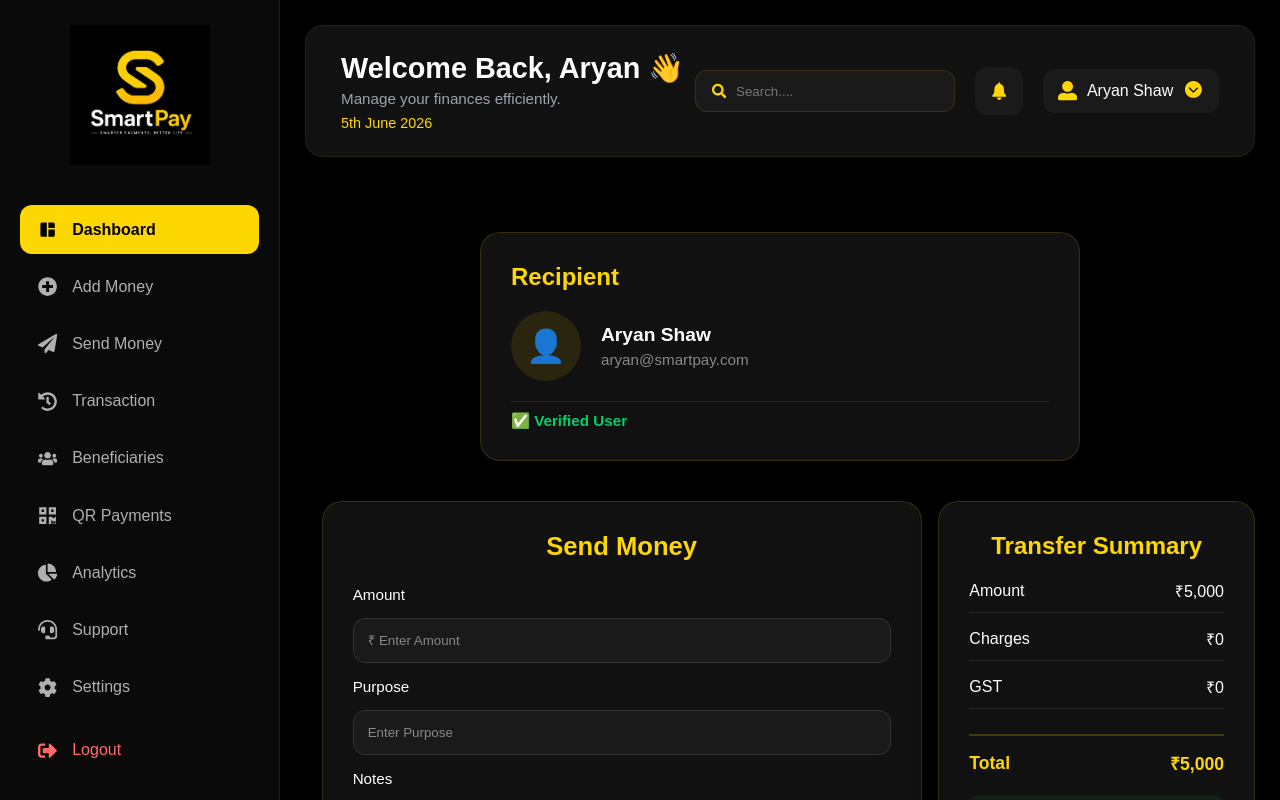
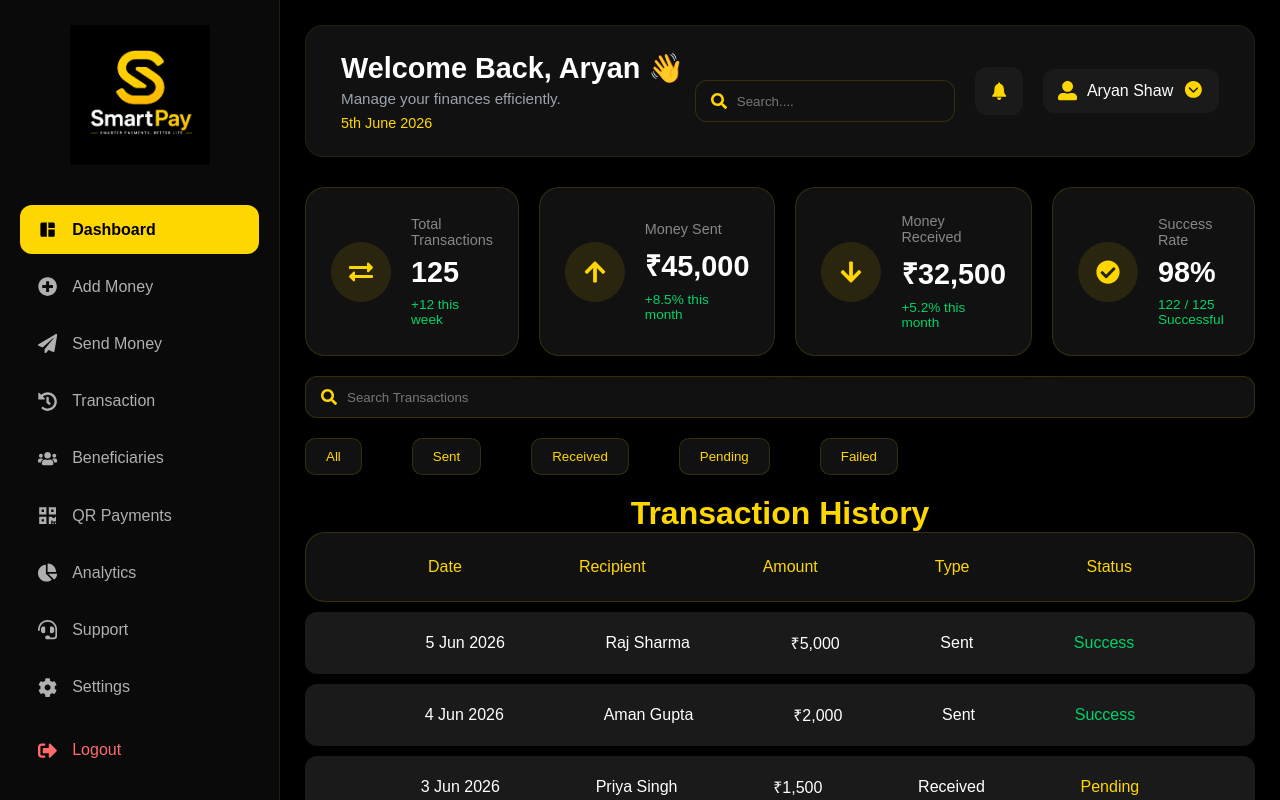
Before and after one commit to AryanShaw26/SmartPay, a React app in the folder frontend/: page /dashboard in a window 1280 px wide. Shown: the top 800 px of the page. Built offline with nearby package versions, Linux system fonts and the light colour scheme; the HTML template or start-up script is replaced by a standard one.

Commit message:
Transaction page is completed for now. The components which will function the transaction page are created and verified also. The components include:TransactionFilters, TransactionStats, TransactionTable

```diff
--- a/frontend/src/App.jsx
+++ b/frontend/src/App.jsx
@@ -2,10 +2,11 @@
 
 import AddMoney from "./pages/AddMoney/AddMoney";
 import SendMoney from "./pages/SendMoney/SendMoney";
+import Transactions from "./pages/Transactions/Transactions";
 
 function App() {
   // return <AppRoutes />;
-  return <SendMoney></SendMoney>
+  return <Transactions></Transactions>
 }
 
 export default App;
--- /dev/null
+++ b/frontend/src/components/Transactions/TransactionFilters/TransactionFilters.css
@@ -0,0 +1,57 @@
+.search-bar{
+    display: flex;
+
+    align-items: center;
+
+    gap: 10px;
+
+    background: #111;
+
+    border: 1px solid rgba(255,215,0,0.15);
+
+    border-radius: 12px;
+
+    padding: 12px 15px;
+
+    margin-top: 20px;
+
+}
+.search-bar input {
+    flex: 1;
+
+    background: transparent;
+
+    border: none;
+
+    outline: none;
+
+    color: white;
+}
+
+.filter-selection{
+    display:flex;
+    flex-direction: row;
+    gap:50px;
+    margin-top: 20px;
+}
+.filter-selection button {
+    background: #111;
+
+    color: #FFD700;
+
+    border: 1px solid rgba(255,215,0,0.15);
+
+    padding: 10px 20px;
+
+    border-radius: 10px;
+
+    cursor: pointer;
+
+    transition: 0.3s;
+}
+.filter-selection button:hover {
+    background: #FFD700;
+
+    color: black;
+    font-weight: 500;
+}
--- /dev/null
+++ b/frontend/src/components/Transactions/TransactionFilters/TransactionFilters.jsx
@@ -0,0 +1,25 @@
+import "./TransactionFilters.css";
+import { FaSearch } from "react-icons/fa";
+
+function TransactionsFilters() {
+  return (
+    <>
+      <div className="search-bar">
+        <FaSearch></FaSearch>
+        <input type="text" placeholder="Search Transactions" />
+      </div>
+      <div className="filter-selection">
+        <button>All</button>
+
+        <button>Sent</button>
+
+        <button>Received</button>
+
+        <button>Pending</button>
+
+        <button>Failed</button>
+      </div>
+    </>
+  );
+}
+export default TransactionsFilters;
--- /dev/null
+++ b/frontend/src/components/Transactions/TransactionStats/TransactionStats.css
@@ -0,0 +1,131 @@
+/* Main Container */
+
+.stats-container {
+    display: grid;
+
+    grid-template-columns: repeat(4, 1fr);
+
+    gap: 20px;
+
+    margin-top: 20px;
+}
+
+/* Individual Card */
+
+.stat-card {
+    background: #111;
+
+    border: 1px solid rgba(255, 215, 0, 0.15);
+
+    border-radius: 20px;
+
+    padding: 25px;
+
+    display: flex;
+
+    align-items: center;
+
+    gap: 20px;
+
+    box-shadow: 0 8px 20px rgba(0, 0, 0, 0.3);
+
+    transition: 0.3s;
+}
+
+/* Hover Effect */
+
+.stat-card:hover {
+    transform: translateY(-4px);
+
+    box-shadow: 0 0 20px rgba(255, 215, 0, 0.15);
+}
+
+/* Icon Section */
+
+.stat-icon {
+    width: 60px;
+
+    height: 60px;
+
+    border-radius: 50%;
+
+    background: rgba(255, 215, 0, 0.1);
+
+    color: #FFD700;
+
+    display: flex;
+
+    justify-content: center;
+
+    align-items: center;
+
+    font-size: 1.5rem;
+}
+
+/* Text Content */
+
+.stat-content {
+    flex: 1;
+}
+
+/* Title */
+
+.stat-content h3 {
+    color: #888;
+
+    font-size: 0.9rem;
+
+    font-weight: 500;
+
+    margin-bottom: 8px;
+}
+
+/* Main Value */
+
+.stat-content h1 {
+    color: white;
+
+    font-size: 1.8rem;
+
+    font-weight: 700;
+
+    margin-bottom: 8px;
+}
+
+/* Additional Info */
+
+.stat-content p {
+    color: #00d26a;
+
+    font-size: 0.85rem;
+
+    font-weight: 500;
+}
+
+/* Tablet */
+
+@media (max-width: 1024px) {
+
+    .stats-container {
+        grid-template-columns: repeat(2, 1fr);
+    }
+
+}
+
+/* Mobile */
+
+@media (max-width: 768px) {
+
+    .stats-container {
+        grid-template-columns: 1fr;
+    }
+
+    .stat-card {
+        padding: 20px;
+    }
+
+    .stat-content h1 {
+        font-size: 1.5rem;
+    }
+
+}
--- /dev/null
+++ b/frontend/src/components/Transactions/TransactionStats/TransactionStats.jsx
@@ -0,0 +1,81 @@
+import "./TransactionStats.css";
+import {
+  FaExchangeAlt,
+  FaArrowUp,
+  FaArrowDown,
+  FaCheckCircle,
+} from "react-icons/fa";
+
+function TransactionStats() {
+  return (
+    <div className="stats-container">
+
+      {/* Total Transactions */}
+
+      <div className="stat-card">
+
+        <div className="stat-icon">
+          <FaExchangeAlt />
+        </div>
+
+        <div className="stat-content">
+          <h3>Total Transactions</h3>
+          <h1>125</h1>
+          <p>+12 this week</p>
+        </div>
+
+      </div>
+
+      {/* Money Sent */}
+
+      <div className="stat-card">
+
+        <div className="stat-icon">
+          <FaArrowUp />
+        </div>
+
+        <div className="stat-content">
+          <h3>Money Sent</h3>
+          <h1>₹45,000</h1>
+          <p>+8.5% this month</p>
+        </div>
+
+      </div>
+
+      {/* Money Received */}
+
+      <div className="stat-card">
+
+        <div className="stat-icon">
+          <FaArrowDown />
+        </div>
+
+        <div className="stat-content">
+          <h3>Money Received</h3>
+          <h1>₹32,500</h1>
+          <p>+5.2% this month</p>
+        </div>
+
+      </div>
+
+      {/* Success Rate */}
+
+      <div className="stat-card">
+
+        <div className="stat-icon">
+          <FaCheckCircle />
+        </div>
+
+        <div className="stat-content">
+          <h3>Success Rate</h3>
+          <h1>98%</h1>
+          <p>122 / 125 Successful</p>
+        </div>
+
+      </div>
+
+    </div>
+  );
+}
+
+export default TransactionStats;
--- /dev/null
+++ b/frontend/src/components/Transactions/TransactionTable/TransactionTable.css
@@ -0,0 +1,58 @@
+.table-container{
+    width:100%
+
+}
+.table-container h1{
+    color:#ffd700;
+    text-align: center;
+    margin-top:20px;
+}
+.transaction-details{
+    background: #111;
+
+    border: 1px solid rgba(255, 215, 0, 0.15);
+
+    border-radius: 20px;
+
+    padding: 25px;
+
+    display: flex;
+
+    align-items: center;
+
+    gap: 20px;
+
+    box-shadow: 0 8px 20px rgba(0, 0, 0, 0.3);
+
+    transition: 0.3s;
+    color: #ffd700;
+    justify-content: space-evenly;
+}
+.transaction-row{
+    display:flex;
+
+    justify-content:space-evenly;
+
+    align-items:center;
+
+    padding:20px;
+
+    background:#1a1a1a;
+
+    color:white;
+
+    border-radius:12px;
+
+    margin-top:10px;
+}
+.success{
+    color:#00d26a;
+}
+
+.pending{
+    color:#FFD700;
+}
+
+.failed{
+    color:#ff4d4d;
+}
--- /dev/null
+++ b/frontend/src/components/Transactions/TransactionTable/TransactionTable.jsx
@@ -0,0 +1,71 @@
+import "./TransactionTable.css";
+function TransactionTable() {
+  return (
+    <>
+      <div className="table-container">
+        <h1>Transaction History</h1>
+        <div className="transaction-details">
+          <p>Date</p>
+          <p>Recipient</p>
+          <p>Amount</p>
+          <p>Type</p>
+          <p>Status</p>
+        </div>
+        <div className="transaction-row">
+          <span>5 Jun 2026</span>
+
+          <span>Raj Sharma</span>
+
+          <span>₹5,000</span>
+
+          <span>Sent</span>
+
+          <span className="success">Success</span>
+        </div>
+
+        {/* Row 2 */}
+
+        <div className="transaction-row">
+          <span>4 Jun 2026</span>
+
+          <span>Aman Gupta</span>
+
+          <span>₹2,000</span>
+
+          <span>Sent</span>
+
+          <span className="success">Success</span>
+        </div>
+
+        {/* Row 3 */}
+
+        <div className="transaction-row">
+          <span>3 Jun 2026</span>
+
+          <span>Priya Singh</span>
+
+          <span>₹1,500</span>
+
+          <span>Received</span>
+
+          <span className="pending">Pending</span>
+        </div>
+
+        {/* Row 4 */}
+
+        <div className="transaction-row">
+          <span>2 Jun 2026</span>
+
+          <span>Rohit Das</span>
+
+          <span>₹3,000</span>
+
+          <span>Sent</span>
+
+          <span className="failed">Failed</span>
+        </div>
+      </div>
+    </>
+  );
+}
+export default TransactionTable;
--- /dev/null
+++ b/frontend/src/pages/Transactions/Transactions.css
@@ -0,0 +1,13 @@
+.transactions-layout{
+    display: flex;
+
+  min-height: 100vh;
+
+  background: #000;
+}
+.transactions-main{
+    flex: 1;
+
+  margin-left: 280px;
+  padding:25px;
+}
--- /dev/null
+++ b/frontend/src/pages/Transactions/Transactions.jsx
@@ -0,0 +1,30 @@
+import "./Transactions.css"
+import Sidebar from "../Dashboard/Sidebar/Sidebar";
+import Header from "../Dashboard/Header/Header";
+import TransactionStats from "../../components/Transactions/TransactionStats/TransactionStats";
+import TransactionsFilters from "../../components/Transactions/TransactionFilters/TransactionFilters";
+import TransactionTable from "../../components/Transactions/TransactionTable/TransactionTable";
+function Transactions() {
+  return (
+    <>
+      <div className="transactions-layout">
+        <Sidebar />
+
+        <div className="transactions-main">
+          <Header />
+          <TransactionStats></TransactionStats>
+          <div className="transactions-content"></div>
+          <div className="transactions-searc-filters">
+            <div className="transactions-row"></div>
+            <TransactionsFilters>
+            </TransactionsFilters>
+          </div>
+          <div className="transactions-table">
+            <TransactionTable></TransactionTable>
+          </div>
+        </div>
+      </div>
+    </>
+  );
+}
+export default Transactions;
```
